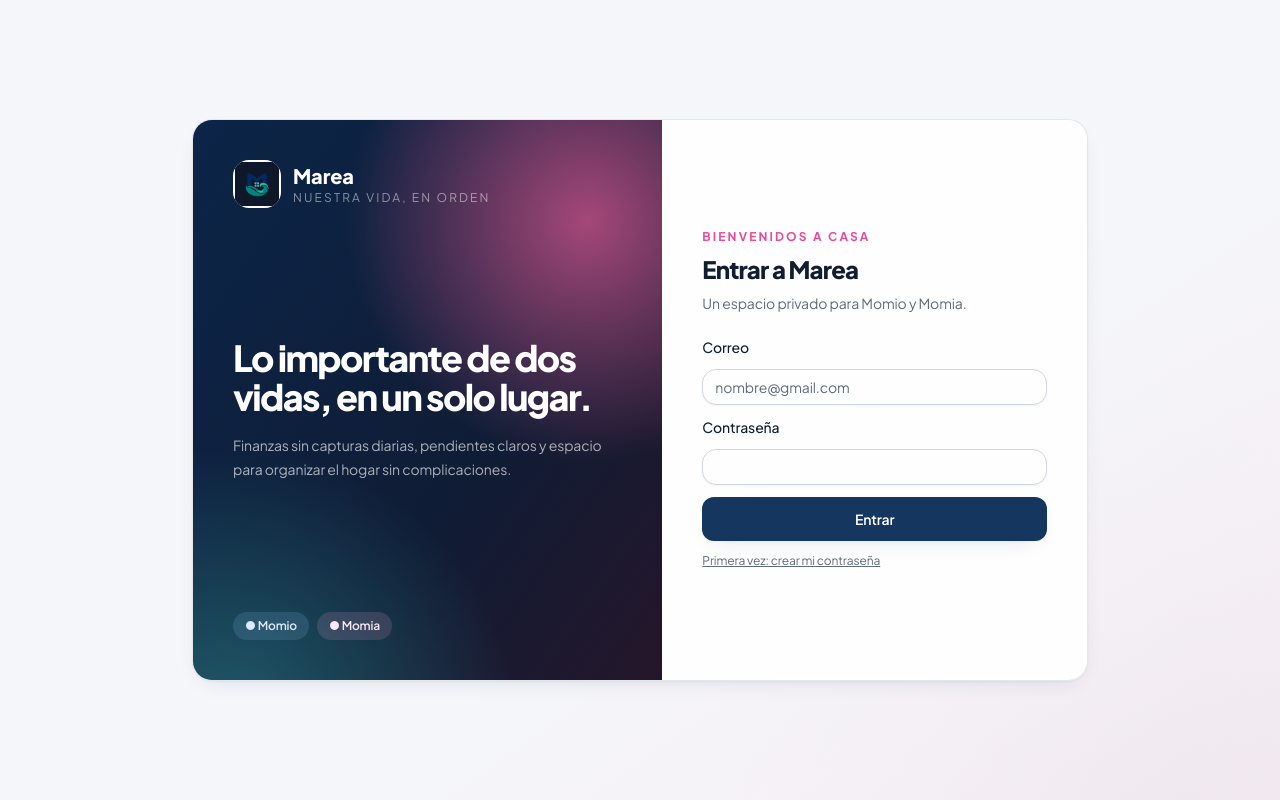
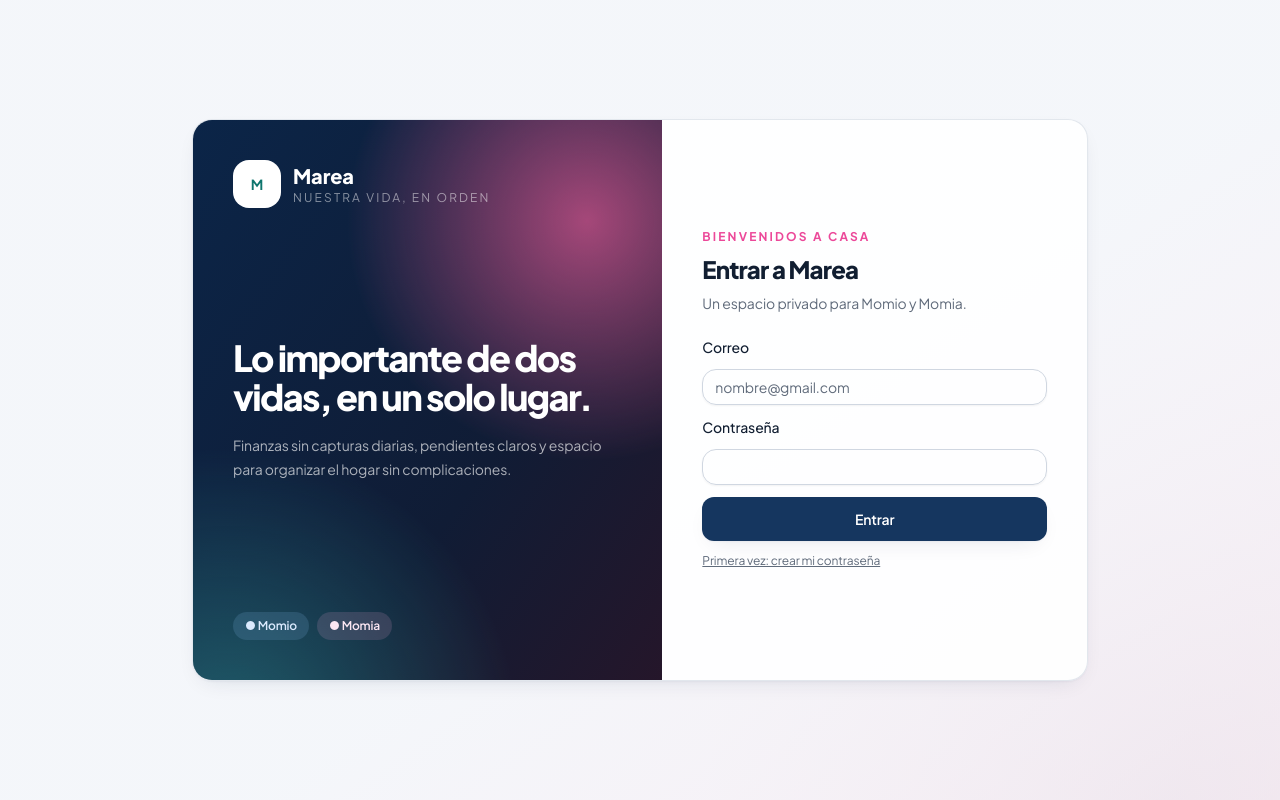
Before and after one commit to acuaquentzi/chambita-casa, a React (Vite) app: page / in a window 1280 px wide. Built offline with nearby package versions, Linux system fonts and the light colour scheme; no server answers.

Commit message:
Fix Marea logo presentation

```diff
--- a/src/logo.ts
+++ b/src/logo.ts
@@ -1,2 +1,2 @@
-// icon.png is the verified binary asset used by the installed app and the UI.
-export const LOGO = '/icon.png'
+// The interface uses the transparent mark; icon.png remains the square PWA icon.
+export const LOGO = '/marea-logo.png'
```
